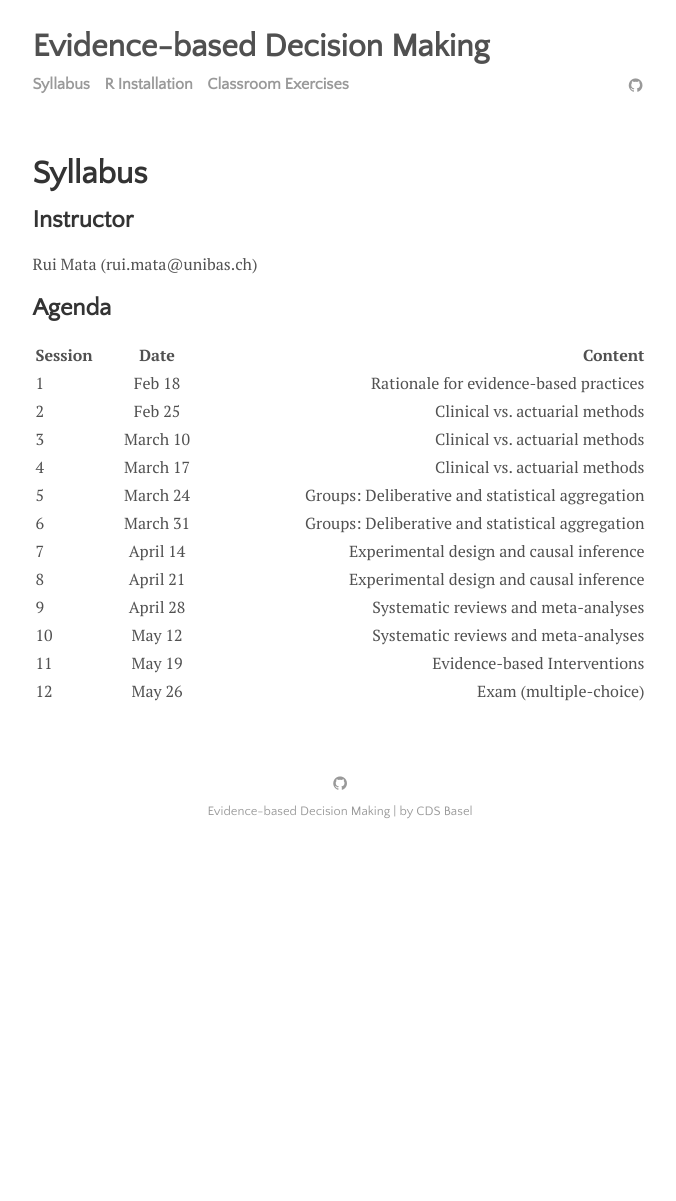
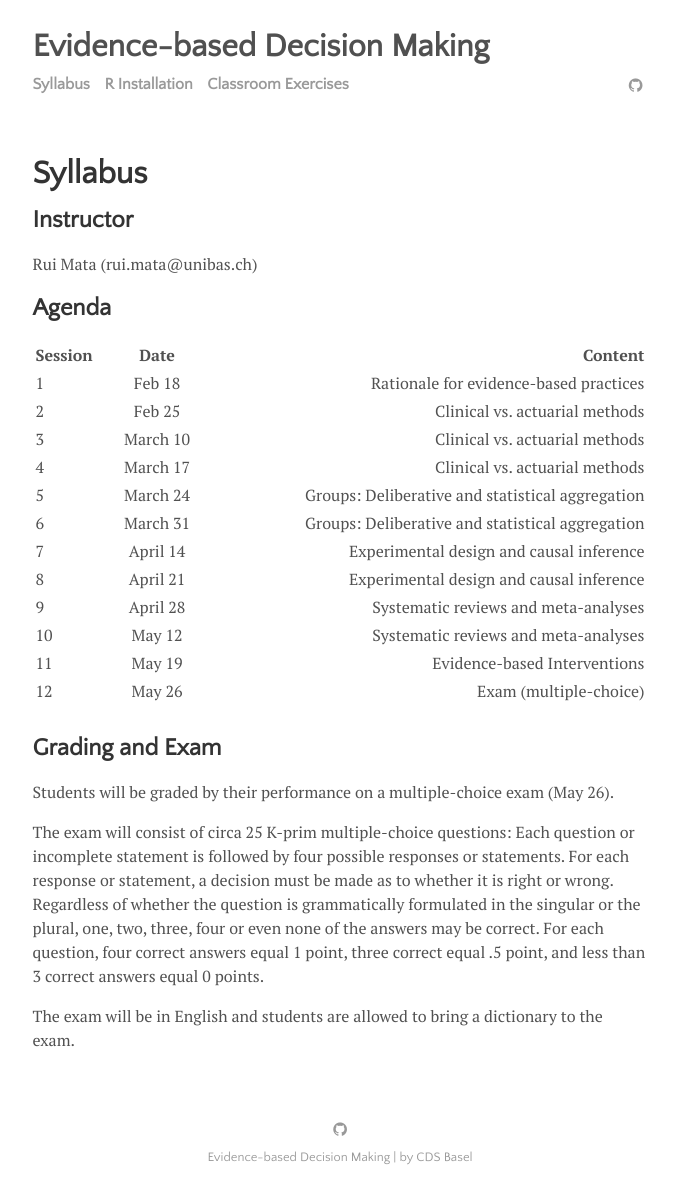
Before and after one commit to matarui/evidencebaseddm, a Jekyll site: the page built from menu/syllabus.md, in a window 1280 px wide. Shown: the whole page, without its empty margins (300-976 px from the left). Built offline with Jekyll 4.4.1, drawn with Linux system fonts in a browser that asks for light colours; before the commit the page ends 900 px from its top, so only the background shows below that.

Commit message:
Update syllabus.md

```diff
--- a/menu/syllabus.md
+++ b/menu/syllabus.md
@@ -22,3 +22,11 @@ Rui Mata (rui.mata@unibas.ch)
 | 10 | May 12 |    Systematic reviews and meta-analyses |
 | 11 | May 19 |    Evidence-based Interventions |
 | 12 | May 26 |    Exam (multiple-choice) |
+
+## Grading and Exam
+
+Students will be graded by their performance on a multiple-choice exam (May 26).
+
+The exam will consist of circa 25 K-prim multiple-choice questions: Each question or incomplete statement is followed by four possible responses or statements. For each response or statement, a decision must be made as to whether it is right or wrong. Regardless of whether the question is grammatically formulated in the singular or the plural, one, two, three, four or even none of the answers may be correct. For each question, four correct answers equal 1 point, three correct equal .5 point, and less than 3 correct answers equal 0 points.
+
+The exam will be in English and students are allowed to bring a dictionary to the exam.
```
